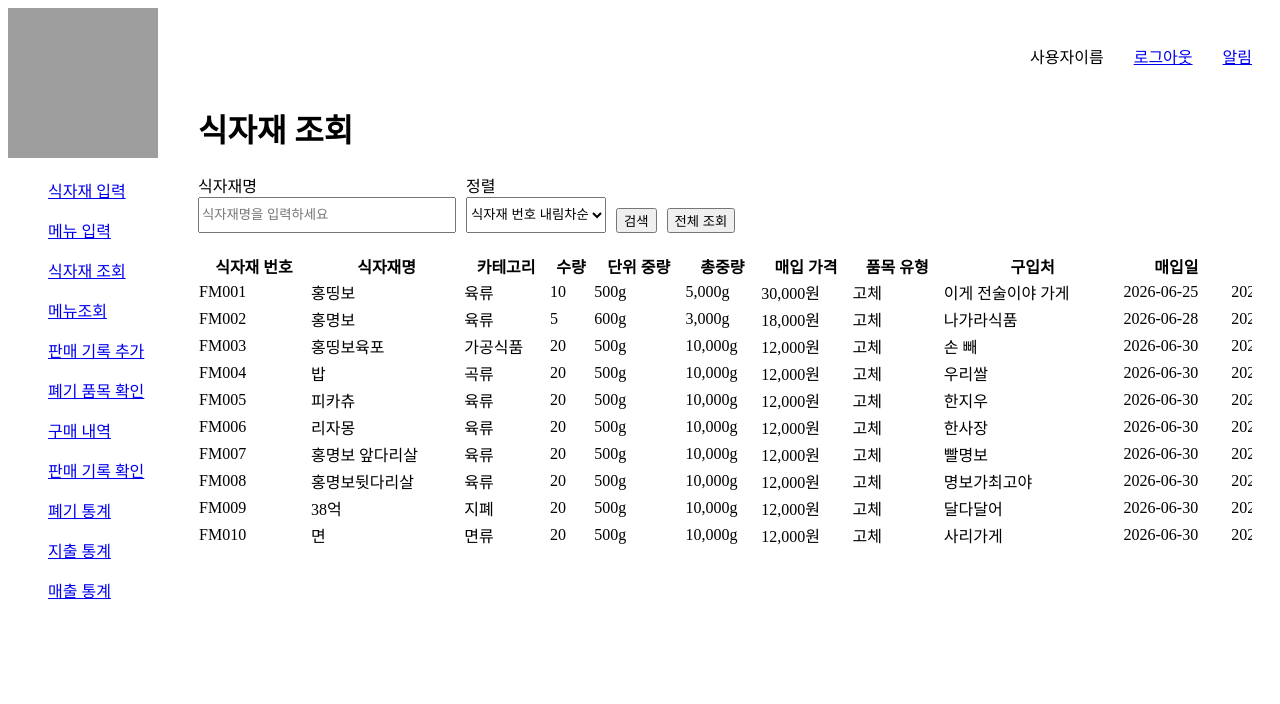
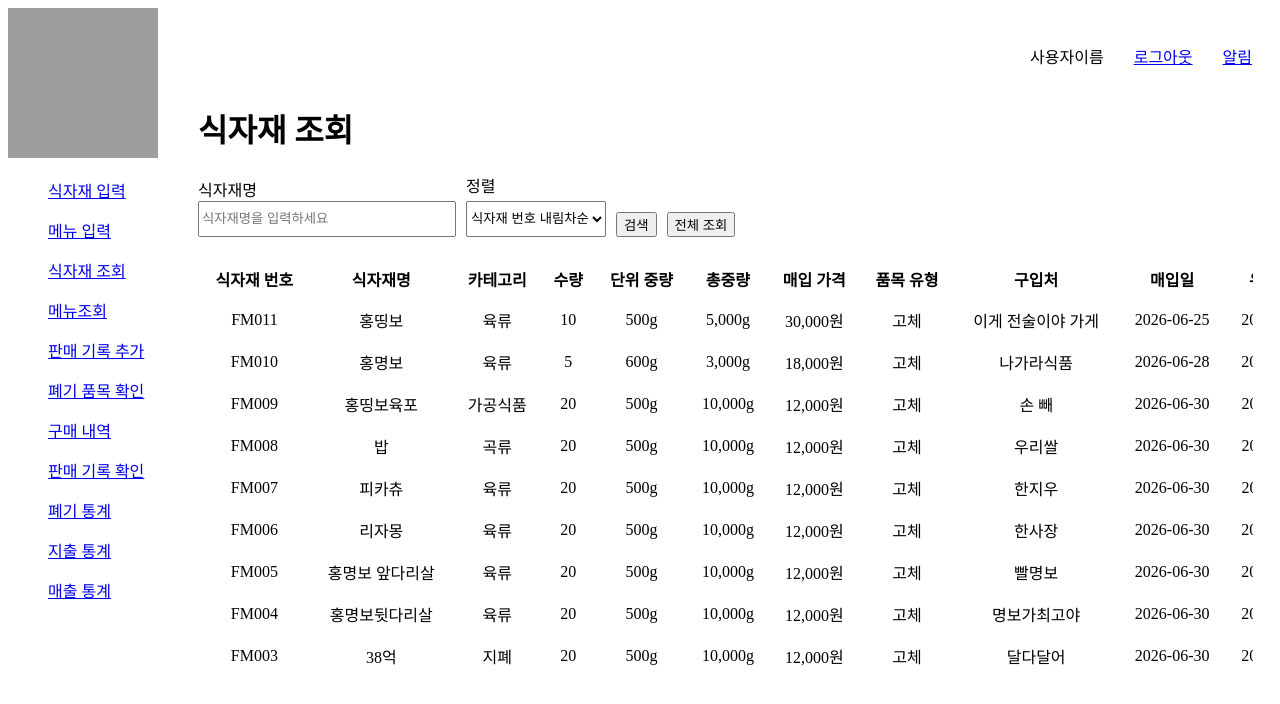
Before and after one commit to goldenpage/eum, a React (Vite) app: page /foodmaterials in a window 1280 px wide. Shown: the top 704 px of the page. Built offline with nearby package versions, Linux system fonts and the light colour scheme; grey boxes are pictures that could not be loaded.

Commit message:
refact: FoodMaterialPage React 수정

```diff
--- /dev/null
+++ b/src/pages/FoodMaterialsPage.css
@@ -0,0 +1,63 @@
+.food-materials-page{
+    display:flex;
+    min-height: 100vh;
+}
+.food-materials-sidebar{
+    flex:0 0 170px;
+}
+.food-materials-main{
+    flex:1;
+    min-width: 0;
+    padding:20px;
+    box-sizing: border-box;
+}
+.food-materials-main{
+    flex:1;
+    min-width: 0;
+    padding:20px;
+    box-sizing: border-box;
+}
+.food-materials-header{
+    display:flex;
+    justify-content: flex-end;
+}
+.food-materials-toolbar{
+    display:flex;
+    flex-wrap: wrap;
+    gap:10px;
+    align-items: flex-end;
+    margin-bottom:20px;
+}
+.food-materials-sort{
+    display:flex;
+    flex-direction: column;
+    gap:4px;
+}
+.food-materials-sort-select{
+    height:36px;
+}
+.food-materials-table-wrap{
+    width:100%;
+    height:420px;
+    overflow: auto;
+    border:1px solid white;
+}
+.food-materials-table{
+    width: 100%;
+    min-width:1200px;
+    border-collapse: collapse;
+}
+
+.food-materials-table th,
+.food-materials-table td{
+    padding:8px;
+    border: 1px solid white;
+    text-align: center;
+    white-space: nowrap;
+}
+.food-materials-table__header-cell{
+    position: sticky;
+    top:0;
+    z-index:1;
+    background-color: white;
+}
--- a/src/pages/FoodMaterialsPage.tsx
+++ b/src/pages/FoodMaterialsPage.tsx
@@ -4,9 +4,10 @@ import Header from "../components/Header";
 import Input from "../components/Input";
 import Sidebar from "../components/Sidebar";
 import type { FoodMaterialDto } from "../types/dto/FoodMaterialDto";
+import "./FoodMaterialsPage.css";
 
 const foodMaterialData: FoodMaterialDto[] =[{
-  foodMaterialId: "FM001",
+  foodMaterialId: "FM011",
   foodMaterialName: "홍띵보",
   foodCategory: "육류",
   foodMaterialCount: 10,
@@ -19,7 +20,7 @@ const foodMaterialData: FoodMaterialDto[] =[{
   expirationDate: "2026-07-10",
 },
 {
-  foodMaterialId: "FM002",
+  foodMaterialId: "FM010",
   foodMaterialName: "홍명보",
   foodCategory: "육류",
   foodMaterialCount: 5,
@@ -32,7 +33,7 @@ const foodMaterialData: FoodMaterialDto[] =[{
   expirationDate: "2026-07-04",
 },
 {
-  foodMaterialId: "FM003",
+  foodMaterialId: "FM009",
   foodMaterialName: "홍띵보육포",
   foodCategory: "가공식품",
   foodMaterialCount: 20,
@@ -42,10 +43,10 @@ const foodMaterialData: FoodMaterialDto[] =[{
   foodMaterialType: "고체",
   vender: "손 빼",
   incomeDate: "2026-06-30",
-  expirationDate: "2026-12-31",
+  expirationDate: "2026-11-27",
 },
 {
-  foodMaterialId: "FM004",
+  foodMaterialId: "FM008",
   foodMaterialName: "밥",
   foodCategory: "곡류",
   foodMaterialCount: 20,
@@ -55,9 +56,9 @@ const foodMaterialData: FoodMaterialDto[] =[{
   foodMaterialType: "고체",
   vender: "우리쌀",
   incomeDate: "2026-06-30",
-  expirationDate: "2026-12-31",},
+  expirationDate: "2026-12-11",},
 {
-  foodMaterialId: "FM005",
+  foodMaterialId: "FM007",
   foodMaterialName: "피카츄",
   foodCategory: "육류",
   foodMaterialCount: 20,
@@ -67,7 +68,7 @@ const foodMaterialData: FoodMaterialDto[] =[{
   foodMaterialType: "고체",
   vender: "한지우",
   incomeDate: "2026-06-30",
-  expirationDate: "2026-12-31",},
+  expirationDate: "2026-11-20",},
 {
   foodMaterialId: "FM006",
   foodMaterialName: "리자몽",
@@ -79,9 +80,9 @@ const foodMaterialData: FoodMaterialDto[] =[{
   foodMaterialType: "고체",
   vender: "한사장",
   incomeDate: "2026-06-30",
-  expirationDate: "2026-12-31",},
+  expirationDate: "2026-07-31",},
 {
-  foodMaterialId: "FM007",
+  foodMaterialId: "FM005",
   foodMaterialName: "홍명보 앞다리살",
   foodCategory: "육류",
   foodMaterialCount: 20,
@@ -91,9 +92,9 @@ const foodMaterialData: FoodMaterialDto[] =[{
   foodMaterialType: "고체",
   vender: "빨명보",
   incomeDate: "2026-06-30",
-  expirationDate: "2026-12-31",},
+  expirationDate: "2026-07-30",},
 {
-  foodMaterialId: "FM008",
+  foodMaterialId: "FM004",
   foodMaterialName: "홍명보뒷다리살",
   foodCategory: "육류",
   foodMaterialCount: 20,
@@ -103,9 +104,9 @@ const foodMaterialData: FoodMaterialDto[] =[{
   foodMaterialType: "고체",
   vender: "명보가최고야",
   incomeDate: "2026-06-30",
-  expirationDate: "2026-12-31",},
+  expirationDate: "2026-12-14",},
 {
-  foodMaterialId: "FM009",
+  foodMaterialId: "FM003",
   foodMaterialName: "38억",
   foodCategory: "지폐",
   foodMaterialCount: 20,
@@ -115,9 +116,9 @@ const foodMaterialData: FoodMaterialDto[] =[{
   foodMaterialType: "고체",
   vender: "달다달어",
   incomeDate: "2026-06-30",
-  expirationDate: "2026-12-31",},
+  expirationDate: "2026-12-01",},
 {
-  foodMaterialId: "FM010",
+  foodMaterialId: "FM002",
   foodMaterialName: "면",
   foodCategory: "면류",
   foodMaterialCount: 20,
@@ -127,9 +128,9 @@ const foodMaterialData: FoodMaterialDto[] =[{
   foodMaterialType: "고체",
   vender: "사리가게",
   incomeDate: "2026-06-30",
-  expirationDate: "2026-12-31",},
+  expirationDate: "2026-12-27",},
 {
-  foodMaterialId: "FM011",
+  foodMaterialId: "FM001",
   foodMaterialName: "치즈",
   foodCategory: "발효식품",
   foodMaterialCount: 20,
@@ -139,7 +140,7 @@ const foodMaterialData: FoodMaterialDto[] =[{
   foodMaterialType: "고체",
   vender: "꾸덕꾸덕",
   incomeDate: "2026-06-30",
-  expirationDate: "2026-12-31",}
+  expirationDate: "2026-12-21",}
 ]
 
 function formatNumber(value:number){
@@ -150,6 +151,73 @@ function formatMoney(value:number){
   return `${value.toLocaleString()}원`;
 }
 
+interface FoodMaterialColumn {
+  key:string;
+  label: string;
+  getValue: (foodMaterial: FoodMaterialDto) => string | number;
+}
+
+const foodMaterialColumnList: FoodMaterialColumn[] = [
+  {
+    key: "foodMaterialId",
+    label: "식자재 번호",
+    getValue: (foodMaterial) => foodMaterial.foodMaterialId,
+  },
+  {
+    key: "foodMaterialName",
+    label: "식자재명",
+    getValue: (foodMaterial) => foodMaterial.foodMaterialName,
+  },
+  {
+    key: "foodCategory",
+    label: "카테고리",
+    getValue: (foodMaterial) => foodMaterial.foodCategory,
+  },
+  {
+    key: "foodMaterialCount",
+    label: "수량",
+    getValue: (foodMaterial) => foodMaterial.foodMaterialCount,
+  },
+  {
+    key: "foodMaterialWeight",
+    label: "단위 중량",
+    getValue: (foodMaterial) =>
+      `${formatNumber(foodMaterial.foodMaterialWeight)}g`,
+  },
+  {
+    key: "totalWeight",
+    label: "총중량",
+    getValue: (foodMaterial) =>
+      `${formatNumber(foodMaterial.totalWeight)}g`,
+  },
+  {
+    key: "foodMaterialPrice",
+    label: "매입 가격",
+    getValue: (foodMaterial) =>
+      formatMoney(foodMaterial.foodMaterialPrice),
+  },
+  {
+    key: "foodMaterialType",
+    label: "품목 유형",
+    getValue: (foodMaterial) => foodMaterial.foodMaterialType,
+  },
+  {
+    key: "vender",
+    label: "구입처",
+    getValue: (foodMaterial) => foodMaterial.vender,
+  },
+  {
+    key: "incomeDate",
+    label: "매입일",
+    getValue: (foodMaterial) => foodMaterial.incomeDate,
+  },
+  {
+    key: "expirationDate",
+    label: "유통기한",
+    getValue: (foodMaterial) => foodMaterial.expirationDate,
+  },
+];
+
 function FoodMaterialsPage() {
   const [keyword, setKeyword]=useState("");
   const [sortType, setSortType]=useState("idDesc");
@@ -158,16 +226,32 @@ function FoodMaterialsPage() {
 
   const sortFoodMaterials=(targetFoodMaterials:FoodMaterialDto[], targetSortType:string) =>{
     const sortedFoodMaterials=[...targetFoodMaterials];
-    if(targetSortType==="idAsc"){
-      sortedFoodMaterials.sort((a,b)=>a.foodMaterialId.localeCompare(b.foodMaterialId));
-    }else if(targetSortType==="idDesc"){
-      sortedFoodMaterials.sort((a,b)=>b.foodMaterialId.localeCompare(a.foodMaterialId));
-    }else if(targetSortType==="expAsc"){
-      sortedFoodMaterials.sort((a,b)=>a.expirationDate.localeCompare(b.expirationDate));
-    }else if(targetSortType==="expDesc"){
-      sortedFoodMaterials.sort((a,b)=>b.expirationDate.localeCompare(a.expirationDate));
-    }
+    switch(targetSortType){
+      case "idAsc":
+        sortedFoodMaterials.sort((a,b)=>a.foodMaterialId.localeCompare(b.foodMaterialId));
+        break;
+      case "idDesc":
+        sortedFoodMaterials.sort((a,b)=>b.foodMaterialId.localeCompare(a.foodMaterialId));
+        break;
+      case "expAsc":
+        sortedFoodMaterials.sort((a,b)=>a.expirationDate.localeCompare(b.expirationDate));
+        break;
+      case "expDesc":
+        sortedFoodMaterials.sort((a,b)=>b.expirationDate.localeCompare(a.expirationDate));
+        break;
+      default:
+        break;}
     return sortedFoodMaterials;
+    // if(targetSortType==="idAsc"){
+    //   sortedFoodMaterials.sort((a,b)=>a.foodMaterialId.localeCompare(b.foodMaterialId));
+    // }else if(targetSortType==="idDesc"){
+    //   sortedFoodMaterials.sort((a,b)=>b.foodMaterialId.localeCompare(a.foodMaterialId));
+    // }else if(targetSortType==="expAsc"){
+    //   sortedFoodMaterials.sort((a,b)=>a.expirationDate.localeCompare(b.expirationDate));
+    // }else if(targetSortType==="expDesc"){
+    //   sortedFoodMaterials.sort((a,b)=>b.expirationDate.localeCompare(a.expirationDate));
+    // }
+    // return sortedFoodMaterials;
   }
 
   const onSortChange=(nextSortType:string)=>{setSortType(nextSortType);
@@ -199,21 +283,21 @@ function FoodMaterialsPage() {
 
 
   return (
-    <div style={{display:"flex", minHeight:"100vh"}}>
-      <aside style={{flex:"0 0 170px"}}>
+    <div className="food-materials-page">
+      <aside className="food-materials-sidebar">
         <Sidebar />
       </aside>
-      <main style={{flex:"1", minWidth:0,padding:"20px",boxSizing:"border-box"}}>
-      <div style={{display:"flex", justifyContent:"flex-end"}}>
+      <main className="food-materials-main">
+      <div className="food-materials-header">
         <Header />
       </div>
       <h1>식자재 조회</h1>
-      <div style={{display:"flex", flexWrap:"wrap",gap:"10px", alignItems:"flex-end", marginBottom:"20px"}}>
+      <div className="food-materials-toolbar">
         <Input text="식자재명" inputType="text" value={keyword} onChange={setKeyword} placeholder="식자재명을 입력하세요" width={250} height={30}/>
 
-        <label>
+        <label className="food-materials-sort">
           <div>정렬</div>
-          <select value={sortType} onChange={(event)=>onSortChange(event.target.value)} style={{height:"36px"}}>
+          <select className="food-materials-sort-select" value={sortType} onChange={(event)=>onSortChange(event.target.value)} style={{height:"36px"}}>
             <option value="idAsc">식자재 번호 오름차순</option>
             <option value="idDesc">식자재 번호 내림차순</option>
             <option value="expAsc">유통기한 임박순</option>
@@ -223,22 +307,14 @@ function FoodMaterialsPage() {
         <Button type="button" onClick={onSearch}>검색</Button>
         <Button type="button" onClick={onAllList}>전체 조회</Button>
       </div>
-      <div style={{width:"100%", height:"300px",overflowX:"auto"}}>
-        <table style={{width:"100%",minWidth:"1200px",borderCollapse:"collapse"}}>
+      <div className="food-materials-table-wrap">
+        <table className="food-materials-table">
           <thead>
             <tr>
-              <th style={{position:"sticky",top:0, backgroundColor:"white",zIndex:1}}>식자재 번호</th>
-              <th style={{position:"sticky",top:0, backgroundColor:"white",zIndex:1}}>식자재명</th>
-              <th style={{position:"sticky",top:0, backgroundColor:"white",zIndex:1}}>카테고리</th>
-              <th style={{position:"sticky",top:0, backgroundColor:"white",zIndex:1}}>수량</th>
-              <th style={{position:"sticky",top:0, backgroundColor:"white",zIndex:1}}>단위 중량</th>
-              <th style={{position:"sticky",top:0, backgroundColor:"white",zIndex:1}}>총중량</th>
-              <th style={{position:"sticky",top:0, backgroundColor:"white",zIndex:1}}>매입 가격</th>
-              <th style={{position:"sticky",top:0, backgroundColor:"white",zIndex:1}}>품목 유형</th>
-              <th style={{position:"sticky",top:0, backgroundColor:"white",zIndex:1}}>구입처</th>
-              <th style={{position:"sticky",top:0, backgroundColor:"white",zIndex:1}}>매입일</th>
-              <th style={{position:"sticky",top:0, backgroundColor:"white",zIndex:1}}>유통기한</th>
-              <th style={{position:"sticky",top:0, backgroundColor:"white",zIndex:1}}>삭제</th>
+              {foodMaterialColumnList.map((column)=>(
+                <th key={column.key} className="food-materials-table__header-cell">{column.label}</th>
+              ))}
+              <th className="food-materials-table__header-cell">삭제</th>
             </tr>
           </thead>
           <tbody>
@@ -248,19 +324,11 @@ function FoodMaterialsPage() {
               </tr>
             ):(foodMaterials.map((foodMaterial)=>(
               <tr key={foodMaterial.foodMaterialId}>
-                <td>{foodMaterial.foodMaterialId}</td>
-                <td>{foodMaterial.foodMaterialName}</td>
-                <td>{foodMaterial.foodCategory}</td>
-                <td>{foodMaterial.foodMaterialCount}</td>
-                <td>{formatNumber(foodMaterial.foodMaterialWeight)}g</td>
-                <td>{formatNumber(foodMaterial.totalWeight)}g</td>
-                <td>{formatMoney(foodMaterial.foodMaterialPrice)}</td>
-                <td>{foodMaterial.foodMaterialType}</td>
-                <td>{foodMaterial.vender}</td>
-                <td>{foodMaterial.incomeDate}</td>
-                <td>{foodMaterial.expirationDate}</td>
+                {foodMaterialColumnList.map((column)=>(
+                  <td key={column.key}>{column.getValue(foodMaterial)}</td>
+                ))}
                 <td>
-                  <button type="button" onClick={()=>onDelete(foodMaterial.foodMaterialId)}> 삭제</button>
+                  <Button type="button" onClick={()=>onDelete(foodMaterial.foodMaterialId)}> 삭제</Button>
                 </td>
               </tr>
             )))}
```
